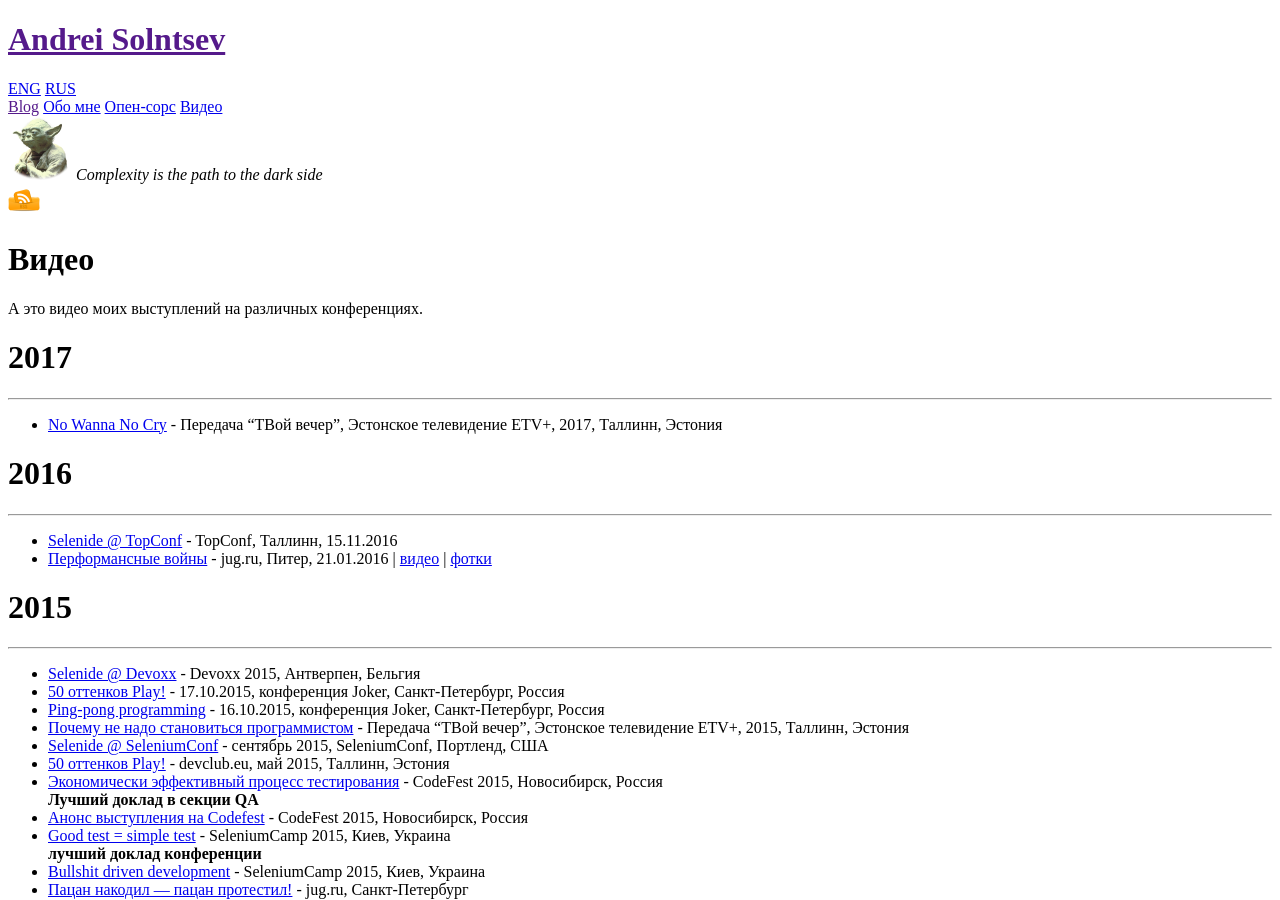
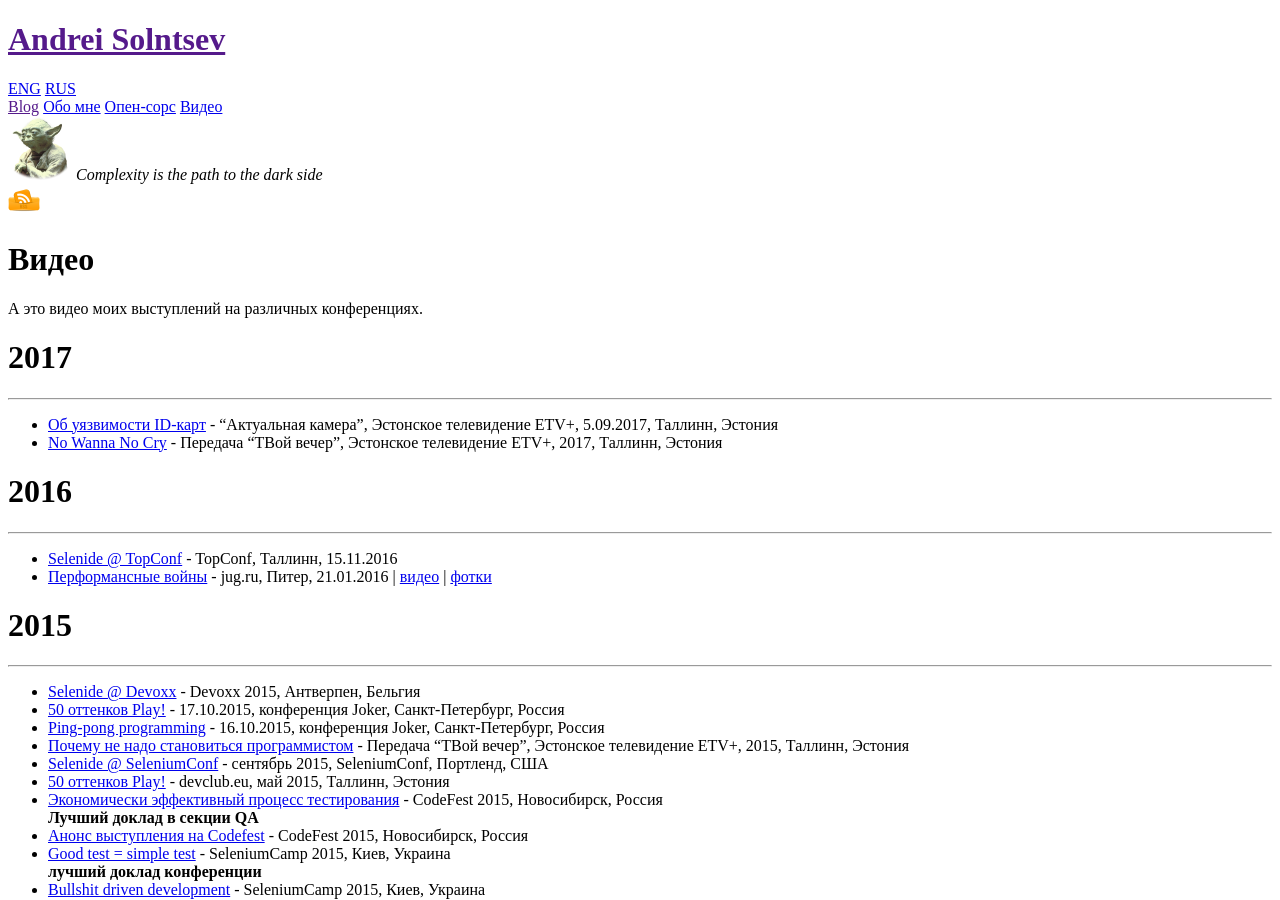
Before and after one commit to asolntsev/asolntsev.github.io, a Jekyll site: the page built from ru/video.md, in a window 1280 px wide and 900 px high. Built offline with Jekyll 4.4.1, drawn with Linux system fonts in a browser that asks for light colours; nearby versions of some CDN libraries.

Commit message:
add news about ID-cardπ

```diff
--- a/ru/video.md
+++ b/ru/video.md
@@ -9,6 +9,8 @@ category: ru
 # 2017
 * * *
 
+* [Об уязвимости ID-карт](http://rus.err.ee/616866/programmist-ob-ujazvimosti-id-kart-verojatnost-popast-pod-mashinu-gorazdo-vyshe) - "Актуальная камера",
+ Эстонское телевидение ETV+, 5.09.2017, Таллинн, Эстония
 * [No Wanna No Cry](http://asolntsev.livejournal.com/78663.html) - Передача "ТВой вечер",
  Эстонское телевидение ETV+, 2017, Таллинн, Эстония
 
```
